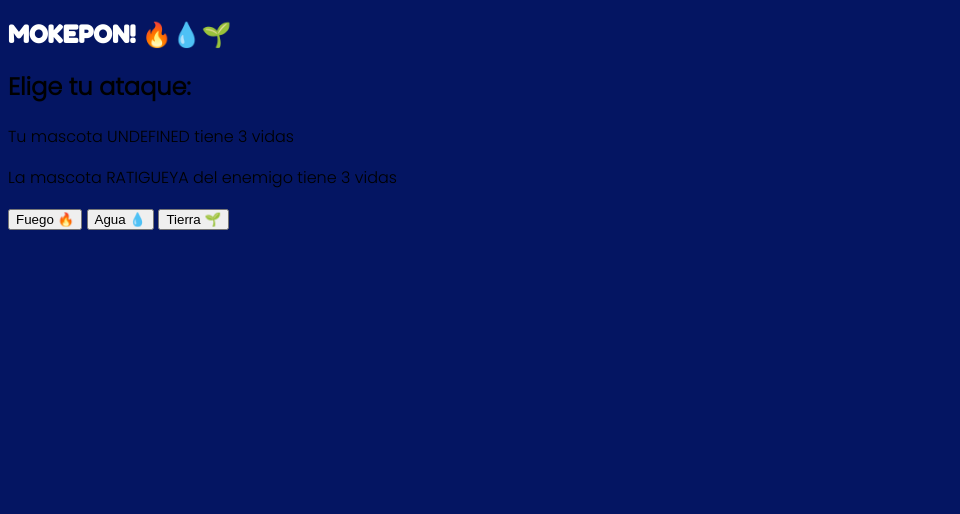
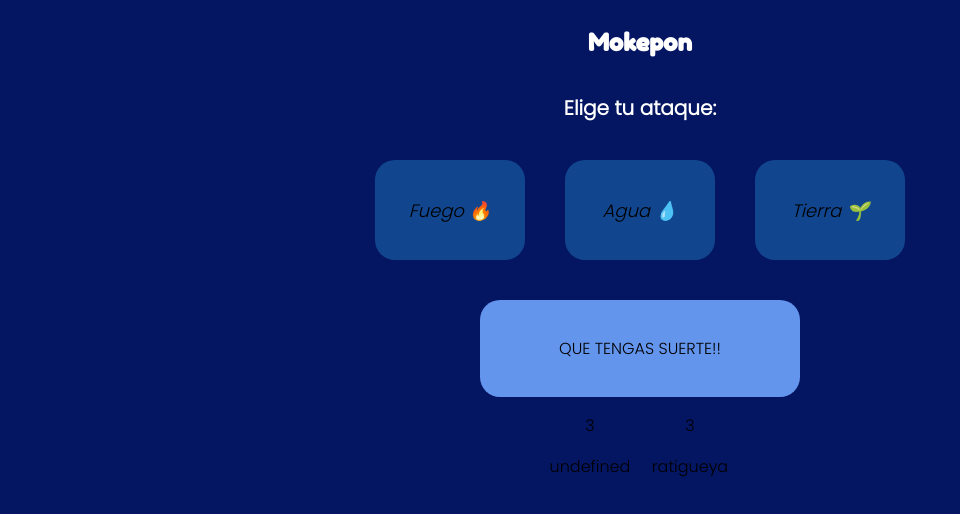
Before and after one commit to JohnHoyos/juego, a plain HTML site: page mokepon.html in a window 1280 px wide. Both pictures are taken after a click on the button "Seleccionar". Shown: the whole page, without its empty margins (0-960 px from the left). Drawn offline with Linux system fonts and the light colour scheme.

Commit message:
Funcional con mas detalles css

```diff
--- a/css/estilo.css
+++ b/css/estilo.css
@@ -62,3 +62,55 @@ input{
     color: white;
     font-family: 'Poppins', sans-serif;
 }
+#seleccionar-ataque{
+    flex-direction: column;
+    align-items: center;
+}
+
+.botonataque{
+    font-family: 'Poppins', sans-serif;
+    background-color: #11468f;
+    padding: 10 px;
+    box-sizing: border-box;
+    border-radius: 20px;
+    border-color:transparent;
+    width:150px;
+    height: 100px;
+    margin:20px;
+    font-size: large;
+    font-style:oblique;
+}
+#mensajes{
+    width: 280px;
+    background:cornflowerblue;
+    padding: 20px;
+    margin-top: 20px;
+    border-radius: 20px;
+    display: flex;
+    align-items: center;
+    flex-direction: column;
+    justify-content: center;
+    font-family: 'Poppins', sans-serif;
+}
+#boton-reiniciar{
+    border:none;
+    background-color: cornflowerblue;
+    color:#11468f;
+}
+.ataques{
+    display:grid;
+    grid-template-columns: 100px 100px;
+    text-align: center;
+}
+.botonesAtaque{
+    display: flex;
+}
+@media (max-width: 400px){
+    .tarjetas, .botonesAtaque{
+        flex-direction: column;
+    }
+    #mensajes{
+        width: 237px
+    }
+
+}
--- a/js/mokepon.js
+++ b/js/mokepon.js
@@ -16,7 +16,7 @@ window.addEventListener('load',() =>{
         let sectionSeleccionarMascota = document.getElementById("seleccionar-mascota")
         sectionSeleccionarMascota.style.display = "none"
         let sectionSeleccionarAtaque = document.getElementById("seleccionar-ataque")
-        sectionSeleccionarAtaque.style.display = "block"
+        sectionSeleccionarAtaque.style.display = "flex"
         let listadoMascotas = document.getElementsByName("mascotas")
         let mascotaJugador = document.getElementById("mascota-jugador")
         let mascotaEnemigo = document.getElementById("mascota-enemigo")
@@ -50,17 +50,31 @@ function actualizarAtaques(){
     let listaAtaques = document.getElementsByName("ataques")
     ataqueEnemigo = encontrarSeleccion(listaAtaques,true).toUpperCase()
     let mensaje = document.createElement("p")
-    let seccion_mensajes = document.getElementById("mensajes")
+    let seccion_mensajes = document.getElementById("resultado")
+    let ataquesDelJugador = document.getElementById("ataques-del-jugador")
+    let ataquesDelEnemigo = document.getElementById("ataques-del-enemigo")
+
+    let notificacion = document.createElement("p")
+    let nuevoAtaqueDelJugador = document.createElement("p")
+    let nuevoAtaqueDelEnemigo = document.createElement("p")
+
+    seccion_mensajes.innerHTML = ganador()
+    nuevoAtaqueDelEnemigo.innerHTML = ataqueEnemigo
+    nuevoAtaqueDelJugador.innerHTML = ataqueJugador
+
+    ataquesDelJugador.appendChild(nuevoAtaqueDelJugador)
+    ataquesDelEnemigo.appendChild(nuevoAtaqueDelEnemigo)
+
     if(vidaEnemigo == 0){
         let sectionSeleccionarReiniciar = document.getElementById("reiniciar")
-        sectionSeleccionarReiniciar.style.display = "block"
-        mensaje.innerHTML = "Enemigo ha perdido"
+        sectionSeleccionarReiniciar.style.display = "flex"
+        seccion_mensajes.innerHTML = "Enemigo ha perdido"
     }else if(vidaJugador == 0){
         let sectionSeleccionarReiniciar = document.getElementById("reiniciar")
-        sectionSeleccionarReiniciar.style.display = "block"
-        mensaje.innerHTML = "Jugador ha perdido"}
+        sectionSeleccionarReiniciar.style.display = "flex"
+        seccion_mensajes.innerHTML = "Jugador ha perdido"}
     else{
-    mensaje.innerHTML = "Tu mascota atacó con " + ataqueJugador + " la mascota del enemigo atacó con " + ataqueEnemigo + " -  " + ganador()
+   // mensaje.innerHTML = "Tu mascota atacó con " + ataqueJugador + " la mascota del enemigo atacó con " + ataqueEnemigo + " -  " + ganador()
     actualizarVidas(ganador())
     }
     seccion_mensajes.appendChild(mensaje)
--- a/mokepon.html
+++ b/mokepon.html
@@ -58,24 +58,39 @@
     </section>
 
     <section id="seleccionar-ataque">
-        <h1 class="titulo">MOKEPON! 🔥💧🌱</h1>
+        <h1 class="titulo">Mokepon</h1>
 
-        <h2>Elige tu ataque:</h2>
+        <h2 class="subtitulo">Elige tu ataque:</h2>
 
-        <p>Tu mascota <span id="mascota-jugador"></span> tiene <span id="vida-jugador"></span> vidas</p>
-        <p>La mascota <span id="mascota-enemigo"></span> del enemigo tiene <span id="vida-enemigo"></span> vidas</p>
-        <p>
-            <button id="fuego" name="ataques">Fuego 🔥</button>
-            <button id="agua" name="ataques">Agua 💧</button>
-            <button id="tierra" name="ataques">Tierra 🌱</button>
-        </p>
+        <div class="botonesAtaque" >
+            <button id="fuego" class="botonataque" name="ataques">Fuego 🔥</button>
+            <button id="agua" class="botonataque" name="ataques">Agua 💧</button>
+            <button id="tierra" class="botonataque" name="ataques">Tierra 🌱</button>
+        </div>
+
+        <div id="mensajes">
+            <p id="resultado">QUE TENGAS SUERTE!!</p>
+            <section id="reiniciar">
+                <button id="boton-reiniciar">Volver a jugar</button>
+            </section>
+        </div>
+        <div class="ataques">
+            <div class="ataques-jugador">
+                <p id="vida-jugador"></p>
+                <p id="mascota-jugador"></p>
+                <div id="ataques-del-jugador"></div>
+            </div>
+            <div class="ataques-enemigo">
+                <p id="vida-enemigo"></p>
+                <p id="mascota-enemigo"></p>
+                <div id="ataques-del-enemigo"></div>
+            </div>
+        </div>
     </section>
 
-    <section id="mensajes"></section>
 
-    <section id="reiniciar">
-        <button id="boton-reiniciar">Reiniciar</button>
-    </section>
+
+
 
 </body>
 </html>
```
